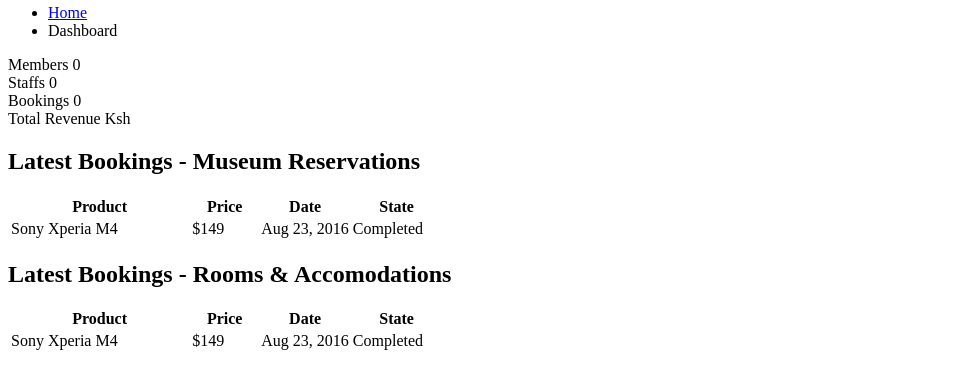
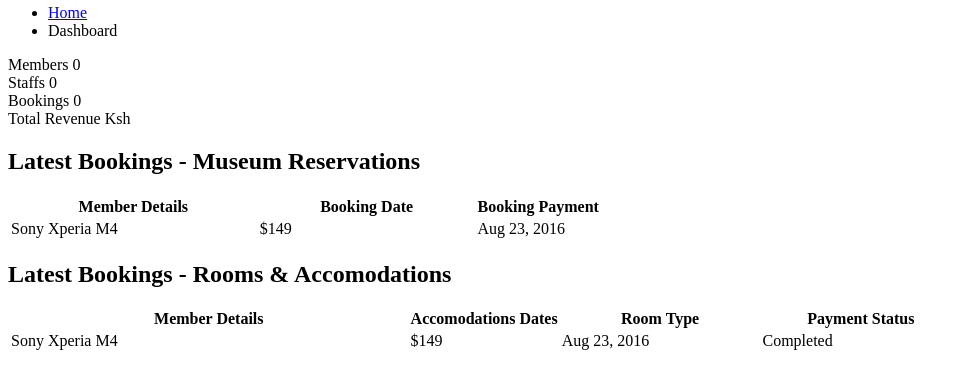
Before and after one commit to MartDevelopers-Inc/Museum_MIS, a PHP site: page /dashboard in a window 1280 px wide. Shown: the part 229-618 px from the top of the page, without its empty margins (0-970 px from the left). Run offline with PHP 8.4, Linux system fonts and the light colour scheme; the visitor is signed in with stand-in values (Sample User, id 1); data that the repository does not hold is empty; some libraries are stand-ins or nearby versions.

Commit message:
Glance On Dashboards

```diff
--- a/dashboard.php
+++ b/dashboard.php
@@ -45,7 +45,7 @@
                         <div class="body">
                             <div class="media">
                                 <div class="media-icon bg-cyan">
-                                    <i class="zmdi zmdi-shopping-basket zmdi-hc-2x"></i>
+                                    <i class="zmdi zmdi-accounts-outline zmdi-hc-2x"></i>
                                 </div>
                                 <div class="media-text">
                                     <span class="title">Members</span>
@@ -111,10 +111,9 @@
                             <table class="table table-striped table-borderless m-b-5">
                                 <thead>
                                     <tr>
-                                        <th style="width:40%;">Product</th>
-                                        <th class="number">Price</th>
-                                        <th style="width:20%;">Date</th>
-                                        <th style="width:20%;">State</th>
+                                        <th style="width:40%;">Member Details</th>
+                                        <th class="number">Booking Date</th>
+                                        <th style="width:20%;">Booking Payment</th>
                                         <th style="width:5%;" class="actions"></th>
                                     </tr>
                                 </thead>
@@ -123,8 +122,7 @@
                                         <td>Sony Xperia M4</td>
                                         <td class="number">$149</td>
                                         <td>Aug 23, 2016</td>
-                                        <td class="text-success">Completed</td>
-                                        <td class="actions"><a href="#" class="icon"><i class="zmdi zmdi-plus-circle-o"></i></a></td>
+                                        <td class="actions"><a href="#" class="icon"><i class="zmdi zmdi-eye"></i></a></td>
                                     </tr>
                                 </tbody>
                             </table>
@@ -142,10 +140,10 @@
                             <table class="table table-striped table-borderless m-b-5">
                                 <thead>
                                     <tr>
-                                        <th style="width:40%;">Product</th>
-                                        <th class="number">Price</th>
-                                        <th style="width:20%;">Date</th>
-                                        <th style="width:20%;">State</th>
+                                        <th style="width:40%;">Member Details</th>
+                                        <th class="number">Accomodations Dates</th>
+                                        <th style="width:20%;">Room Type</th>
+                                        <th style="width:20%;">Payment Status</th>
                                         <th style="width:5%;" class="actions"></th>
                                     </tr>
                                 </thead>
@@ -155,7 +153,7 @@
                                         <td class="number">$149</td>
                                         <td>Aug 23, 2016</td>
                                         <td class="text-success">Completed</td>
-                                        <td class="actions"><a href="#" class="icon"><i class="zmdi zmdi-plus-circle-o"></i></a></td>
+                                        <td class="actions"><a href="#" class="icon"><i class="zmdi zmdi-eye"></i></a></td>
                                     </tr>
                                 </tbody>
                             </table>
```
